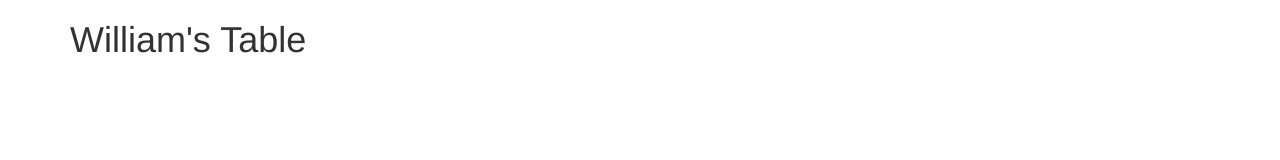
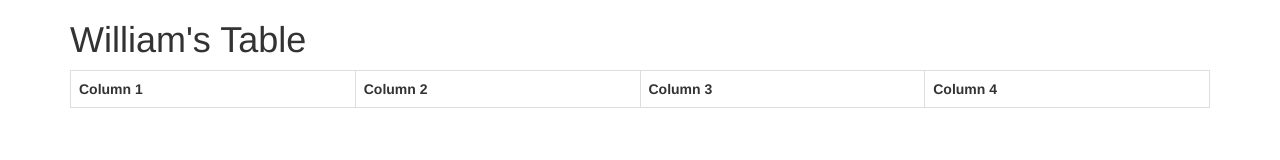
Before and after one commit to ManiacAngel/William-Jordan-Repository, a plain HTML site: page Jordan_Ex_8/index.html in a window 1280 px wide. Drawn offline with Linux system fonts and the light colour scheme.

Commit message:
Added Columns

```diff
--- a/Jordan_Ex_8/index.html
+++ b/Jordan_Ex_8/index.html
@@ -21,7 +21,12 @@
             <div class="col-md-12">
 
                 <table class="table table-bordered">
-                    <!-- build your table in here -->
+                    <tr>
+                        <th>Column 1</th>
+                        <th>Column 2</th>
+                        <th>Column 3</th>
+                        <th>Column 4</th>
+                        </tr>
                 </table>
 
             </div>
```
